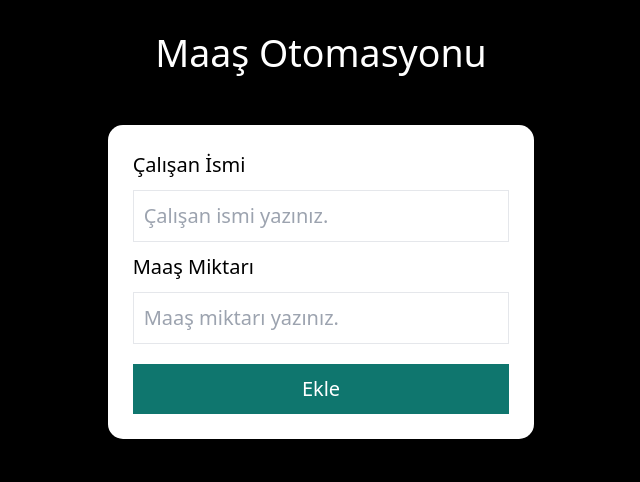
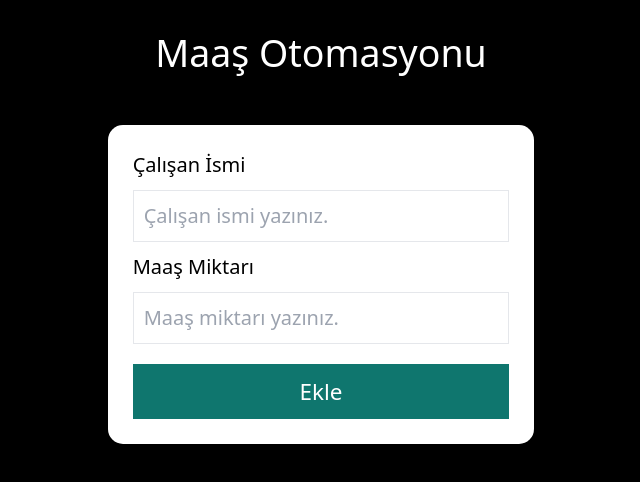
Before and after one commit to birkanyksl/workers-app, a React (Create React App) app: page / in a window 1280 px wide. Shown: the top 482 px of the page, without its empty margins (319-959 px from the left). Built offline with nearby package versions, Linux system fonts and the light colour scheme.

Commit message:
Button
Button componenti oluşturuldu.
css eklendi.

```diff
--- /dev/null
+++ b/src/components/UI/Button.jsx
@@ -0,0 +1,9 @@
+const Button = (props) => {
+  return (
+    <button className={`p-2 text-lg bg-teal-700 text-white ${props.className}`}>
+      {props.children}
+    </button>
+  );
+};
+
+export default Button;
--- a/src/components/Workers/AddWorker.jsx
+++ b/src/components/Workers/AddWorker.jsx
@@ -1,3 +1,4 @@
+import Button from "../UI/Button";
 import Card from "../UI/Card";
 
 const AddWorker = () => {
@@ -22,7 +23,7 @@ const AddWorker = () => {
           placeholder="Maaş miktarı yazınız."
           id="wage"
         />
-        <button className="p-2 mt-2 tex-lg bg-teal-700 text-white">Ekle</button>
+        <Button className="mt-2">Ekle</Button>
       </form>
     </Card>
   );
```
